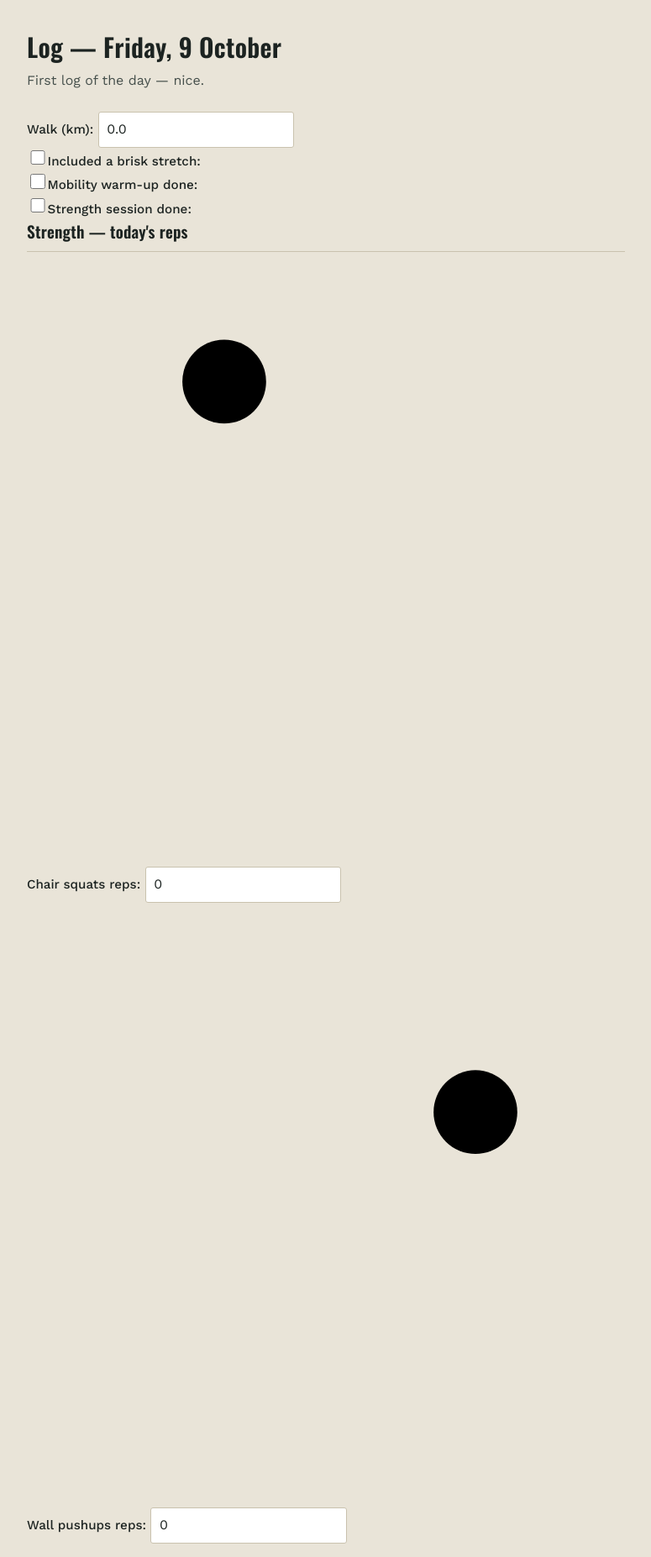
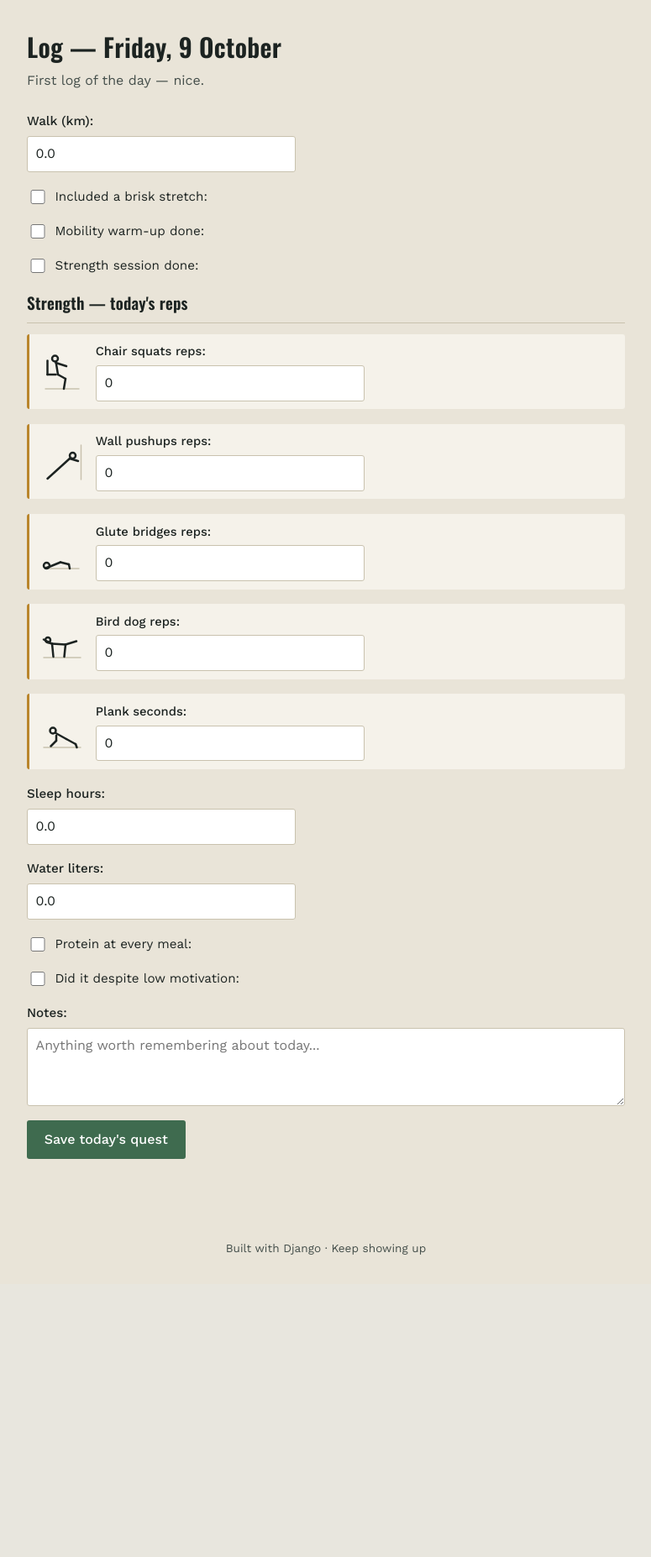
Before and after one commit to ShaikMusharaf5/Fitness, a Django app: page /log/ in a window 1280 px wide. Shown: the part 66-1920 px from the top of the page at 84% size, without its empty margins (252-1027 px from the left). After the commit the page ends 1560 px from the top, so only its background shows below. Run offline with Django 5.2, Linux system fonts and the light colour scheme; the visitor is signed in with stand-in values (Sample User, id 1); data that the repository does not hold is empty.

Commit message:
Enhance styling for exercise components and forms
Added styles for exercise header, icons, and form fields.

```diff
--- a/static/css/style.css
+++ b/static/css/style.css
@@ -244,11 +244,12 @@ footer {
   .entry-form input, .entry-form textarea, .entry-form select { max-width: 100%; }
 }
 .exercise { border-left: 3px solid var(--medal); padding: 0.4rem 0 0.6rem 0.9rem; margin: 1.1rem 0; }
+.exercise-head { display: flex; align-items: center; gap: 0.7rem; margin-bottom: 0.45rem; }
+.exercise-head h3 { margin: 0; flex: 1; }
 .exercise h3 {
   font-family: "Oswald", sans-serif;
   font-size: 1.05rem;
   font-weight: 600;
-  margin: 0 0 0.4rem;
   display: flex;
   justify-content: space-between;
   align-items: baseline;
@@ -258,3 +259,34 @@ footer {
 .exercise .target { color: var(--medal); font-size: 0.88rem; font-weight: 500; white-space: nowrap; }
 .exercise p { margin: 0 0 0.35rem; font-size: 0.95rem; color: var(--ink); }
 .exercise p:last-child { margin-bottom: 0; }
+
+.ex-icon {
+  width: 44px;
+  height: 44px;
+  flex-shrink: 0;
+  fill: none;
+  stroke: var(--ink);
+  stroke-width: 5;
+  stroke-linecap: round;
+  stroke-linejoin: round;
+}
+.ex-icon .ex-ground, .ex-icon .ex-wall { stroke: var(--line); stroke-width: 3; }
+
+.entry-form .field-row { margin: 0 0 1.1rem; display: flex; flex-direction: column; gap: 0.35rem; }
+.entry-form .checkbox-row { flex-direction: row; align-items: center; gap: 0.55rem; }
+.entry-form .checkbox-row label { font-weight: 400; margin: 0; }
+
+.exercise-field {
+  display: flex;
+  align-items: center;
+  gap: 0.9rem;
+  margin: 0 0 1.1rem;
+  padding: 0.6rem 0.9rem;
+  border-left: 3px solid var(--medal);
+  background: var(--paper-soft);
+  border-radius: var(--radius);
+}
+.exercise-field .ex-icon { width: 50px; height: 50px; }
+.exercise-field-input { display: flex; flex-direction: column; gap: 0.3rem; flex: 1; }
+.exercise-field-input label { font-weight: 500; font-size: 0.92rem; }
+.exercise-field-input input { max-width: 120px; }
```
